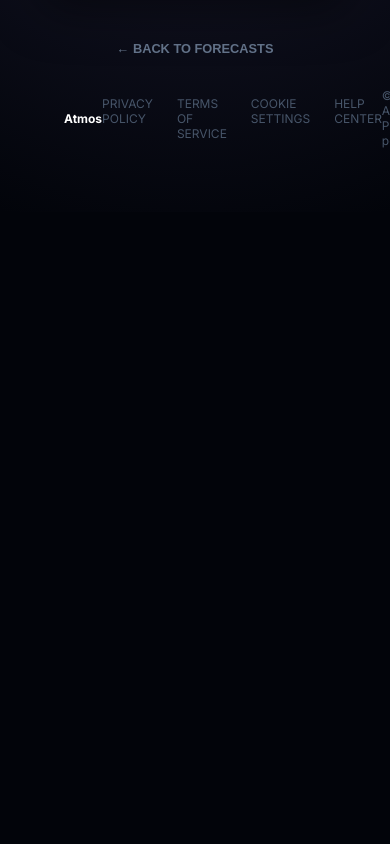
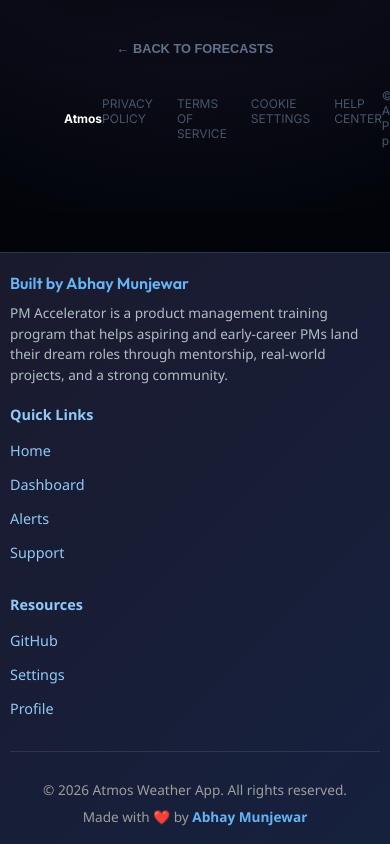
Before and after one commit to AbhayMunjewar/WeatherApp, a React (Vite) app: page /login in a window 390 px wide. Shown: the part 722-1566 px from the top of the page. Before the commit the page ends 934 px from the top, so only its background shows below. Built offline with nearby package versions, Linux system fonts and the light colour scheme; no server answers.

Commit message:
feat: Add footer component to all pages with Abhay Munjewar branding

```diff
--- a/src/App.jsx
+++ b/src/App.jsx
@@ -1,6 +1,7 @@
 import React, { useState } from 'react';
 import { BrowserRouter as Router, Routes, Route, Navigate } from 'react-router-dom';
 import ErrorBoundary from './components/ErrorBoundary';
+import Footer from './components/Footer';
 import LandingPage from './pages/LandingPage';
 import LoginPage from './pages/LoginPage';
 import Dashboard from './pages/Dashboard';
@@ -97,6 +98,7 @@ function App() {
             }
           />
         </Routes>
+        <Footer />
       </Router>
     </ErrorBoundary>
   );
--- /dev/null
+++ b/src/components/Footer.css
@@ -0,0 +1,182 @@
+/* Footer Component Styles */
+
+.footer {
+  background: linear-gradient(135deg, #1a1a2e 0%, #16213e 100%);
+  color: #e0e0e0;
+  padding: 40px 20px 20px;
+  margin-top: 60px;
+  border-top: 1px solid rgba(255, 255, 255, 0.1);
+  font-family: 'Segoe UI', Tahoma, Geneva, Verdana, sans-serif;
+}
+
+.footer-content {
+  max-width: 1200px;
+  margin: 0 auto;
+  display: grid;
+  grid-template-columns: repeat(auto-fit, minmax(250px, 1fr));
+  gap: 40px;
+  margin-bottom: 40px;
+}
+
+.footer-section h3 {
+  font-size: 1.3rem;
+  margin-bottom: 15px;
+  color: #64b5f6;
+  font-weight: 600;
+}
+
+.footer-section h4 {
+  font-size: 1rem;
+  margin-bottom: 15px;
+  color: #90caf9;
+  font-weight: 600;
+}
+
+.footer-description {
+  font-size: 0.95rem;
+  line-height: 1.6;
+  color: #b0bec5;
+  padding: 0;
+  margin: 0;
+}
+
+.footer-links {
+  list-style: none;
+  padding: 0;
+  margin: 0;
+}
+
+.footer-links li {
+  margin-bottom: 12px;
+}
+
+.footer-links a {
+  color: #90caf9;
+  text-decoration: none;
+  font-size: 0.95rem;
+  transition: all 0.3s ease;
+  display: inline-block;
+}
+
+.footer-links a:hover {
+  color: #64b5f6;
+  transform: translateX(5px);
+}
+
+.footer-bottom {
+  border-top: 1px solid rgba(255, 255, 255, 0.1);
+  padding-top: 20px;
+  text-align: center;
+}
+
+.footer-bottom p {
+  margin: 8px 0;
+  font-size: 0.9rem;
+  color: #9e9e9e;
+}
+
+.footer-bottom strong {
+  color: #64b5f6;
+  font-weight: 600;
+}
+
+/* Responsive Design */
+@media (max-width: 768px) {
+  .footer {
+    padding: 30px 15px 15px;
+    margin-top: 40px;
+  }
+
+  .footer-content {
+    grid-template-columns: 1fr;
+    gap: 25px;
+    margin-bottom: 25px;
+  }
+
+  .footer-section h3 {
+    font-size: 1.1rem;
+  }
+
+  .footer-section h4 {
+    font-size: 0.95rem;
+  }
+
+  .footer-description {
+    font-size: 0.9rem;
+  }
+
+  .footer-links a {
+    font-size: 0.9rem;
+  }
+
+  .footer-bottom p {
+    font-size: 0.85rem;
+  }
+}
+
+@media (max-width: 480px) {
+  .footer {
+    padding: 20px 10px 10px;
+  }
+
+  .footer-content {
+    gap: 20px;
+    margin-bottom: 20px;
+  }
+
+  .footer-section h3 {
+    font-size: 1rem;
+    margin-bottom: 10px;
+  }
+
+  .footer-section h4 {
+    font-size: 0.9rem;
+  }
+
+  .footer-description {
+    font-size: 0.85rem;
+    line-height: 1.5;
+  }
+}
+
+/* Dark theme compatibility */
+body.dark-theme .footer {
+  background: linear-gradient(135deg, #0f0f1e 0%, #1a1a2e 100%);
+  border-top-color: rgba(255, 255, 255, 0.15);
+}
+
+body.dark-theme .footer-bottom {
+  border-top-color: rgba(255, 255, 255, 0.15);
+}
+
+/* Light theme (if implemented) */
+body.light-theme .footer {
+  background: linear-gradient(135deg, #f5f5f5 0%, #e8e8e8 100%);
+  color: #333;
+  border-top-color: rgba(0, 0, 0, 0.1);
+}
+
+body.light-theme .footer-section h3,
+body.light-theme .footer-section h4 {
+  color: #1976d2;
+}
+
+body.light-theme .footer-description {
+  color: #555;
+}
+
+body.light-theme .footer-links a {
+  color: #1976d2;
+}
+
+body.light-theme .footer-links a:hover {
+  color: #1565c0;
+}
+
+body.light-theme .footer-bottom p {
+  color: #666;
+}
+
+body.light-theme .footer-bottom strong {
+  color: #1976d2;
+}
--- /dev/null
+++ b/src/components/Footer.jsx
@@ -0,0 +1,47 @@
+import React from 'react';
+import './Footer.css';
+
+function Footer() {
+  const currentYear = new Date().getFullYear();
+
+  return (
+    <footer className="footer">
+      <div className="footer-content">
+        <div className="footer-section">
+          <h3>Built by Abhay Munjewar</h3>
+          <p className="footer-description">
+            PM Accelerator is a product management training program that helps aspiring and
+            early-career PMs land their dream roles through mentorship, real-world projects,
+            and a strong community.
+          </p>
+        </div>
+
+        <div className="footer-section">
+          <h4>Quick Links</h4>
+          <ul className="footer-links">
+            <li><a href="/">Home</a></li>
+            <li><a href="/dashboard">Dashboard</a></li>
+            <li><a href="/alerts">Alerts</a></li>
+            <li><a href="/support">Support</a></li>
+          </ul>
+        </div>
+
+        <div className="footer-section">
+          <h4>Resources</h4>
+          <ul className="footer-links">
+            <li><a href="https://github.com/AbhayMunjewar/WeatherApp" target="_blank" rel="noopener noreferrer">GitHub</a></li>
+            <li><a href="/settings">Settings</a></li>
+            <li><a href="/profile">Profile</a></li>
+          </ul>
+        </div>
+      </div>
+
+      <div className="footer-bottom">
+        <p>&copy; {currentYear} Atmos Weather App. All rights reserved.</p>
+        <p>Made with ❤️ by <strong>Abhay Munjewar</strong></p>
+      </div>
+    </footer>
+  );
+}
+
+export default Footer;
```
